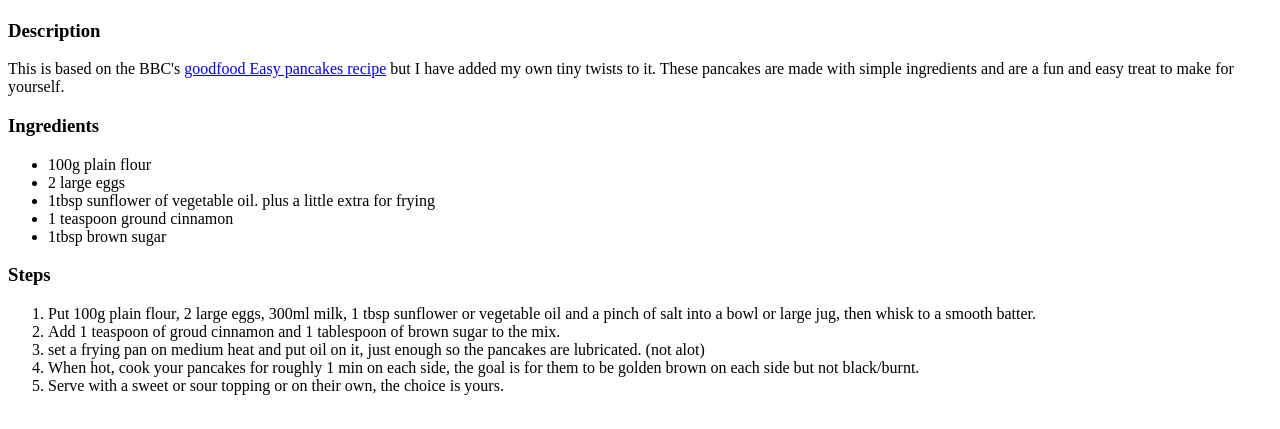
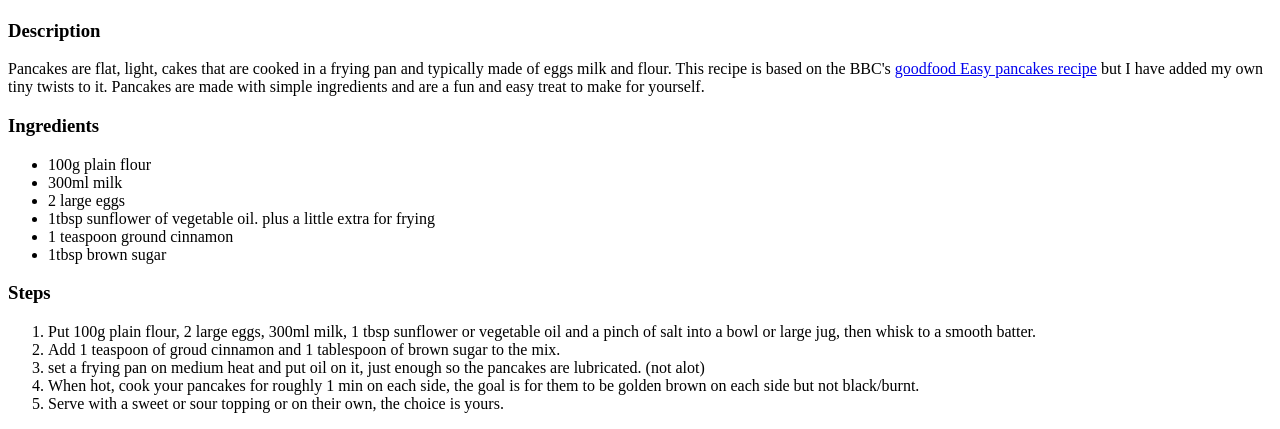
Before and after one commit to kon65138/odin-recipes, a plain HTML site: page recipes/english_pancakes.html in a window 1280 px wide. Shown: the part 383-812 px from the top of the page. Drawn offline with Linux system fonts and the light colour scheme.

Commit message:
add what i forgot to save on previous commit

```diff
--- a/recipes/english_pancakes.html
+++ b/recipes/english_pancakes.html
@@ -8,11 +8,12 @@
         <h1>English pancakes</h1>
         <img src="https://images.immediate.co.uk/production/volatile/sites/30/2020/08/recipe-image-legacy-id-1273477_8-ad36e3b.jpg?quality=90&resize=440,400">
         <h3>Description</h3>
-        <p>This is based on the BBC's <a href="https://www.bbcgoodfood.com/recipes/easy-pancakes" target="_blank" rel="noopener nonreferrer">goodfood Easy pancakes recipe</a> but I have added my own tiny twists to it.
-            These pancakes are made with simple ingredients and are a fun and easy treat to make for yourself.</p>
+        <p>Pancakes are flat, light, cakes that are cooked in a frying pan and typically made of eggs milk and flour. This recipe is based on the BBC's <a href="https://www.bbcgoodfood.com/recipes/easy-pancakes" target="_blank" rel="noopener nonreferrer">goodfood Easy pancakes recipe</a> but I have added my own tiny twists to it.
+            Pancakes are made with simple ingredients and are a fun and easy treat to make for yourself.</p>
         <h3>Ingredients</h3>
         <ul>
             <li>100g plain flour</li>
+            <li>300ml milk</li>
             <li>2 large eggs</li>
             <li>1tbsp sunflower of vegetable oil. plus a little extra for frying</li>
             <li>1 teaspoon ground cinnamon</li>
```
Also changed, not shown: recipes/scones.html (+3 -2 lines).
